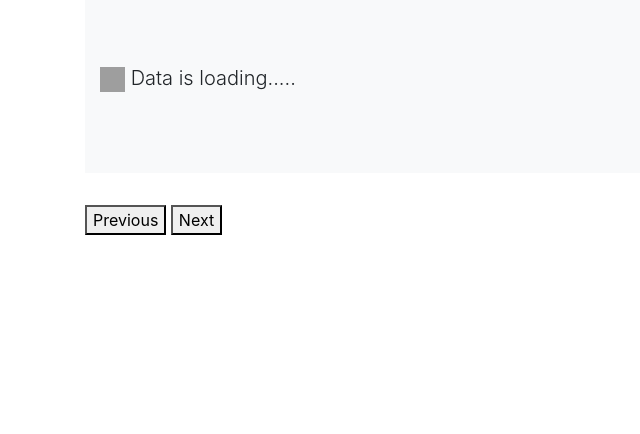
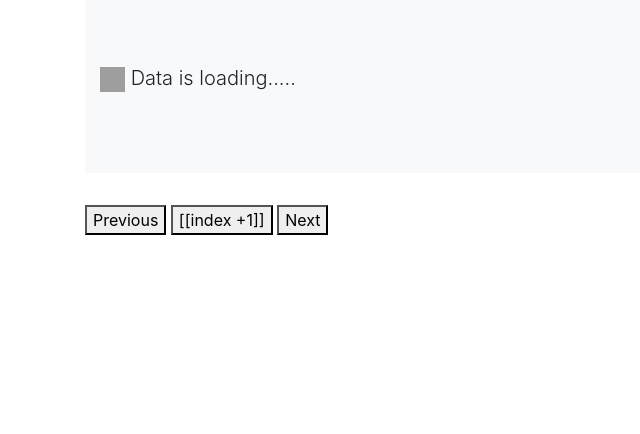
Before and after one commit to bpratomo/homesweethome2, a Django app: page / in a window 1280 px wide. Shown: the part 127-561 px from the top of the page, without its empty margins (0-640 px from the left). Run offline with Django 3.2, Linux system fonts and the light colour scheme; data comes from the database, SQL or seed files in the repository; some libraries are stand-ins or nearby versions; grey boxes are pictures that could not be loaded.

Commit message:
Added page numbers

```diff
--- a/static/js/dashboard_data.js
+++ b/static/js/dashboard_data.js
@@ -257,6 +257,9 @@ function initializeVueApp() {
             },
             pagePrevious(){
                 this.pageNumber--;
+            },
+            goToPage(index){
+                this.pageNumber = index;
             }
 
         },
--- a/templates/index.html
+++ b/templates/index.html
@@ -80,6 +80,10 @@
                 <button @click="pagePrevious" :disabled="pageNumber==0">
                     Previous
                 </button>
+                <button v-for="index in [...Array(pageCount).keys()]" @click="goToPage(index)" >[[index +1]]</button>
+
+
+
                 <button @click="pageNext" :disabled="pageNumber >= pageCount -1">
                     Next
                 </button>
```
